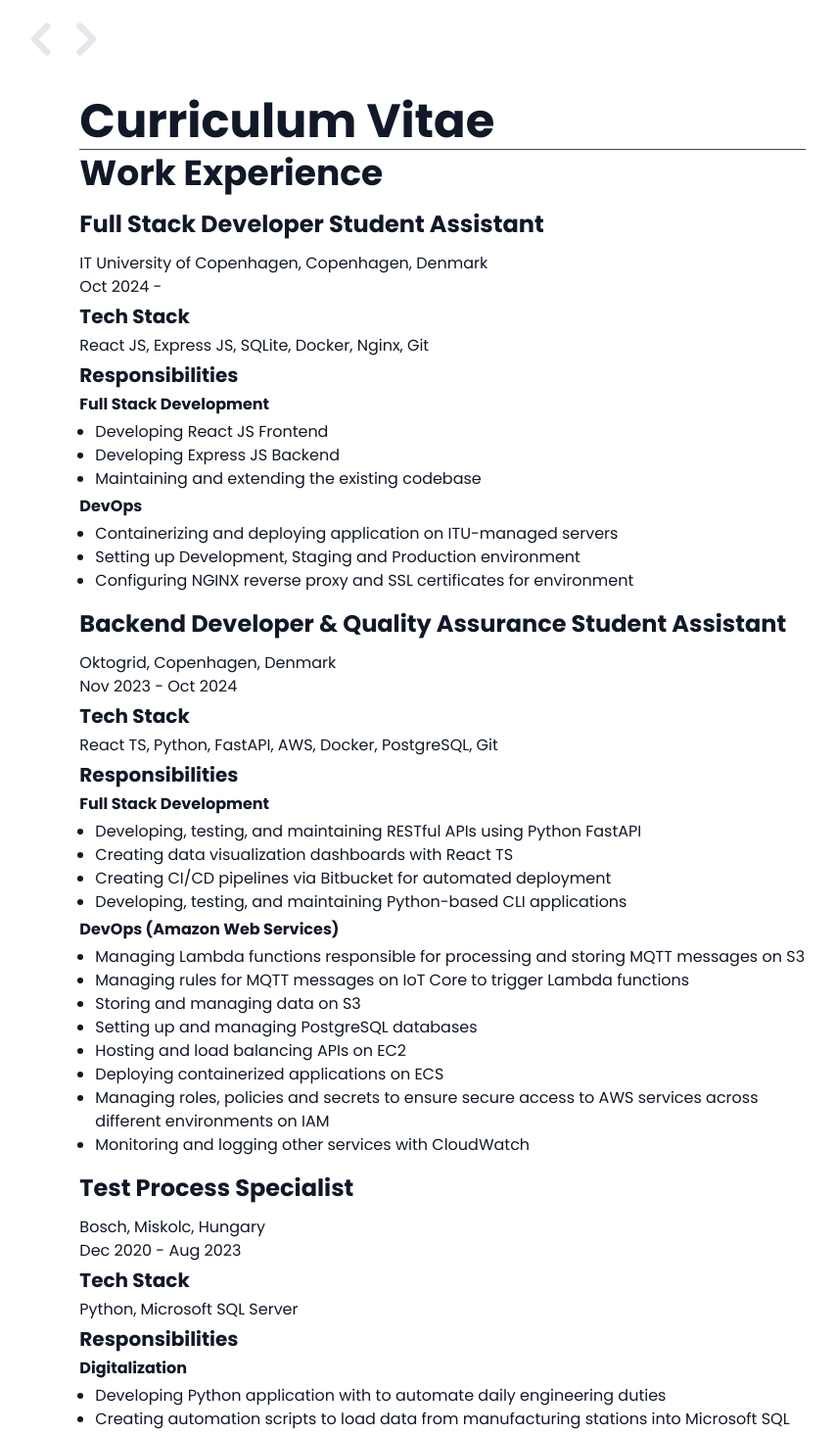
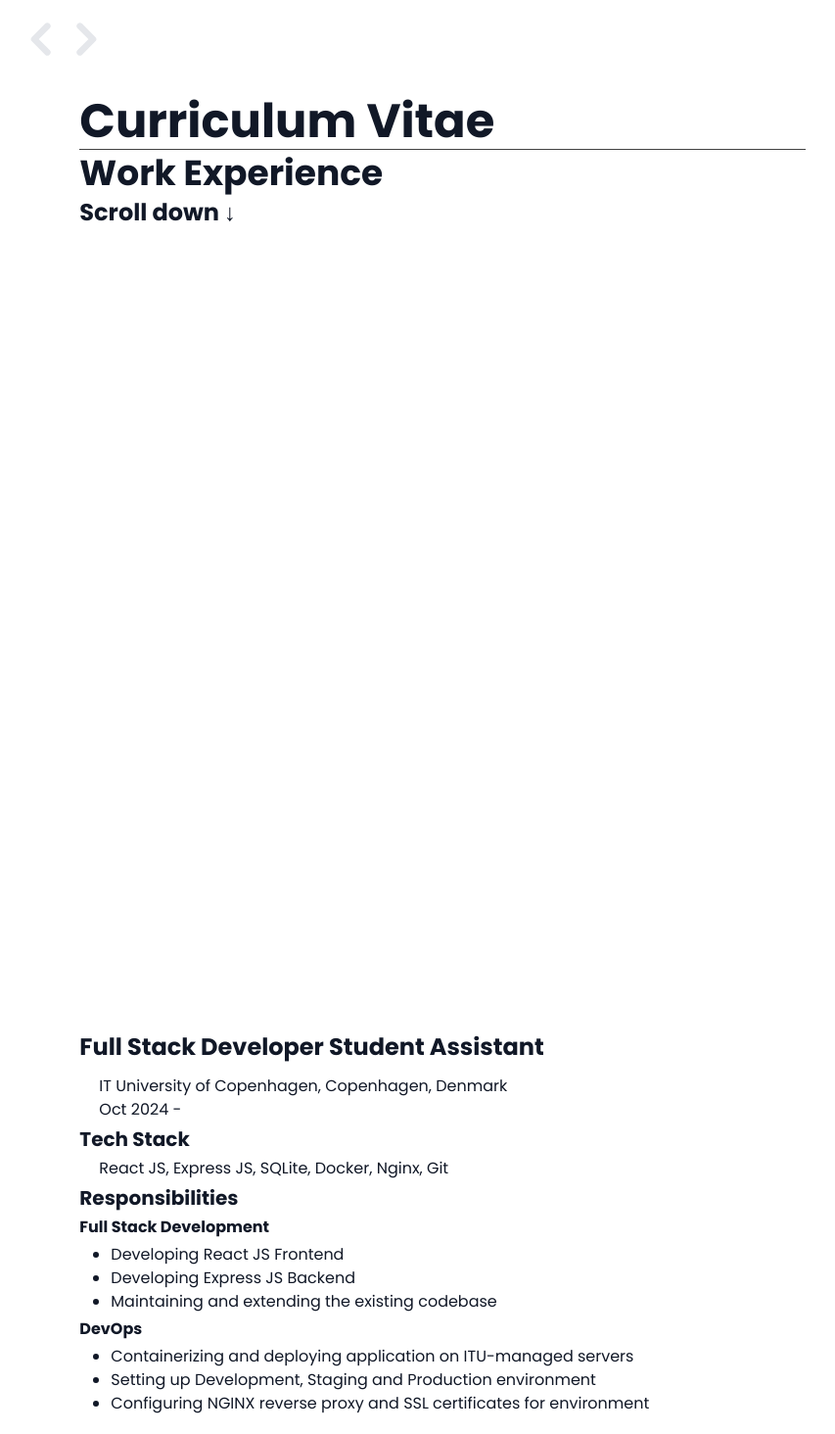
Before and after one commit to benceluzsinszky/portfolio, a React (Vite) app: page /cv in a window 1280 px wide. Shown: the top 1464 px of the page at 98% size, without its empty margins (188-1041 px from the left). Built offline with nearby package versions, Linux system fonts and the light colour scheme.

Commit message:
init fade in animation for cv

```diff
--- a/src/pages/cvPage/CurriculumVitae.tsx
+++ b/src/pages/cvPage/CurriculumVitae.tsx
@@ -1,12 +1,17 @@
 import { Divider } from "@mantine/core";
+import ScrollFadeContainer from "./ScrollFadeContainer";
 
 export default function CurriculumVitae() {
   return (
-    <div>
+    <div className="[&_p]:ml-5 [&_li]:ml-8">
       <h1>Curriculum Vitae</h1>
       <Divider />
       <h2>Work Experience</h2>
-      <div>
+      <h3>Scroll down &darr;</h3>
+
+      <div className="h-screen" />
+
+      <ScrollFadeContainer>
         <h3 className="mt-4 mb-3">Full Stack Developer Student Assistant</h3>
         <p>IT University of Copenhagen, Copenhagen, Denmark</p>
         <p>Oct 2024 -</p>
@@ -29,9 +34,11 @@ export default function CurriculumVitae() {
             Configuring NGINX reverse proxy and SSL certificates for environment
           </li>
         </ul>
-      </div>
+      </ScrollFadeContainer>
 
-      <div>
+      <div className="h-screen" />
+
+      <ScrollFadeContainer>
         <h3 className="mt-4 mb-3">
           Backend Developer & Quality Assurance Student Assistant
         </h3>
@@ -74,9 +81,11 @@ export default function CurriculumVitae() {
           </li>
           <li>Monitoring and logging other services with CloudWatch</li>
         </ul>
-      </div>
+      </ScrollFadeContainer>
 
-      <div>
+      <div className="h-screen" />
+
+      <ScrollFadeContainer>
         <h3 className="mt-4 mb-3">Test Process Specialist</h3>
         <p>Bosch, Miskolc, Hungary</p>
         <p>Dec 2020 - Aug 2023</p>
@@ -123,9 +132,11 @@ export default function CurriculumVitae() {
             Supporting technicians crew in ad-hoc service of faulty equipment
           </li>
         </ul>
-      </div>
+      </ScrollFadeContainer>
 
-      <div>
+      <div className="h-screen" />
+
+      <ScrollFadeContainer>
         <h3 className="mt-4 mb-3">Electronic Development Engineer</h3>
         <p>Ten Pao Electronics, Miskolc, Hungary</p>
         <p>Sep 2019 - Dec 2020</p>
@@ -145,9 +156,11 @@ export default function CurriculumVitae() {
           <li>Installing and duplicating of production lines</li>
           <li>Ensuring seamless operation of test equipment</li>
         </ul>
-      </div>
+      </ScrollFadeContainer>
 
-      <div>
+      <div className="h-screen" />
+
+      <ScrollFadeContainer>
         <h3 className="mt-4 mb-3">Internship in Manufacturing</h3>
         <p>Bosch, Miskolc, Hungary</p>
         <p>Apr 2017 - Sep 2019</p>
@@ -158,7 +171,7 @@ export default function CurriculumVitae() {
           <li>Implementing production development projects</li>
           <li>Creating and revising documents for manufacturing</li>
         </ul>
-      </div>
+      </ScrollFadeContainer>
     </div>
   );
 }
--- /dev/null
+++ b/src/pages/cvPage/ScrollFadeContainer.tsx
@@ -0,0 +1,48 @@
+import { useEffect, useRef, useState } from "react";
+
+type ScrollFadeContainerProps = {
+  children: React.ReactNode;
+};
+
+export default function ScrollFadeContainer({
+  children,
+}: ScrollFadeContainerProps) {
+  const [isVisible, setVisible] = useState(false);
+  const containerRef = useRef<HTMLDivElement>(null);
+
+  useEffect(() => {
+    const observer = new IntersectionObserver(
+      (entries) => {
+        entries.forEach((entry) => {
+          setVisible(entry.isIntersecting);
+        });
+      },
+      {
+        threshold: [0.4, 0.4], // Adjust the threshold as needed
+      }
+    );
+
+    const currentRef = containerRef.current;
+
+    if (currentRef) {
+      observer.observe(currentRef);
+    }
+
+    return () => {
+      if (currentRef) {
+        observer.unobserve(currentRef);
+      }
+    };
+  }, []);
+
+  return (
+    <div
+      ref={containerRef}
+      className={`${
+        isVisible ? "opacity-100" : "opacity-0"
+      } transition-opacity duration-1000`}
+    >
+      {children}
+    </div>
+  );
+}
```
